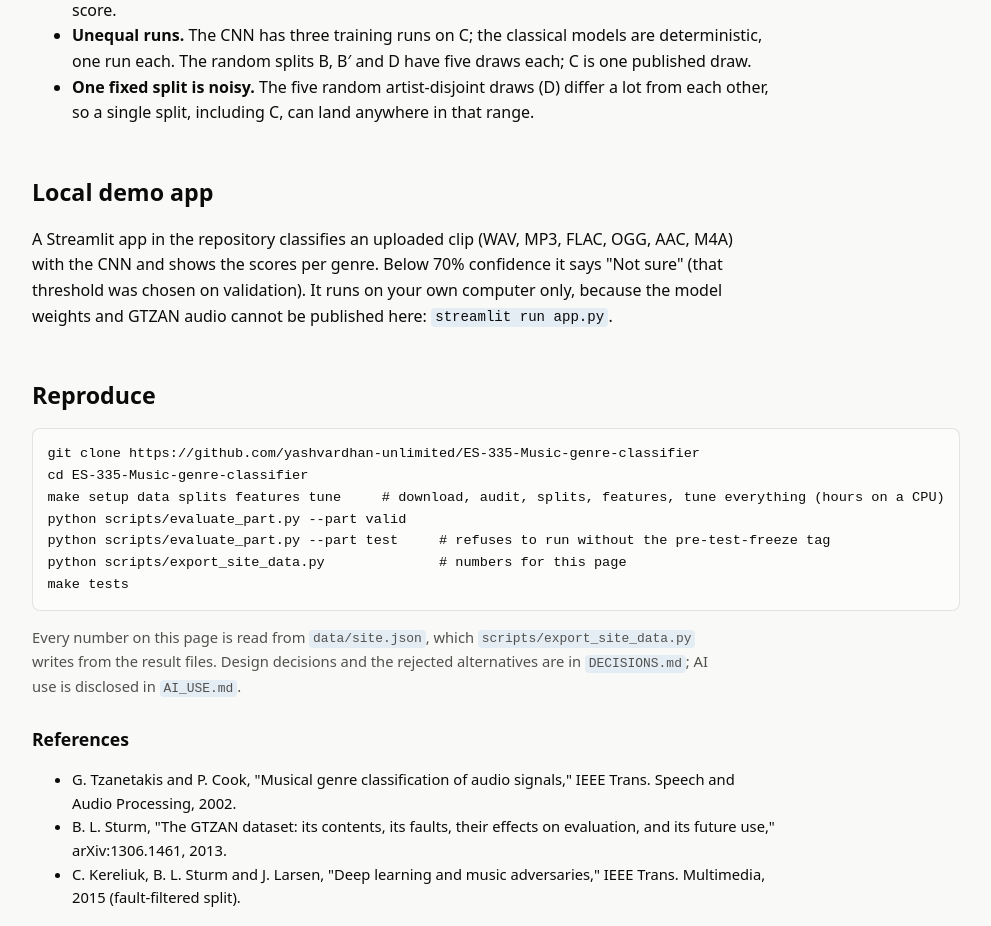
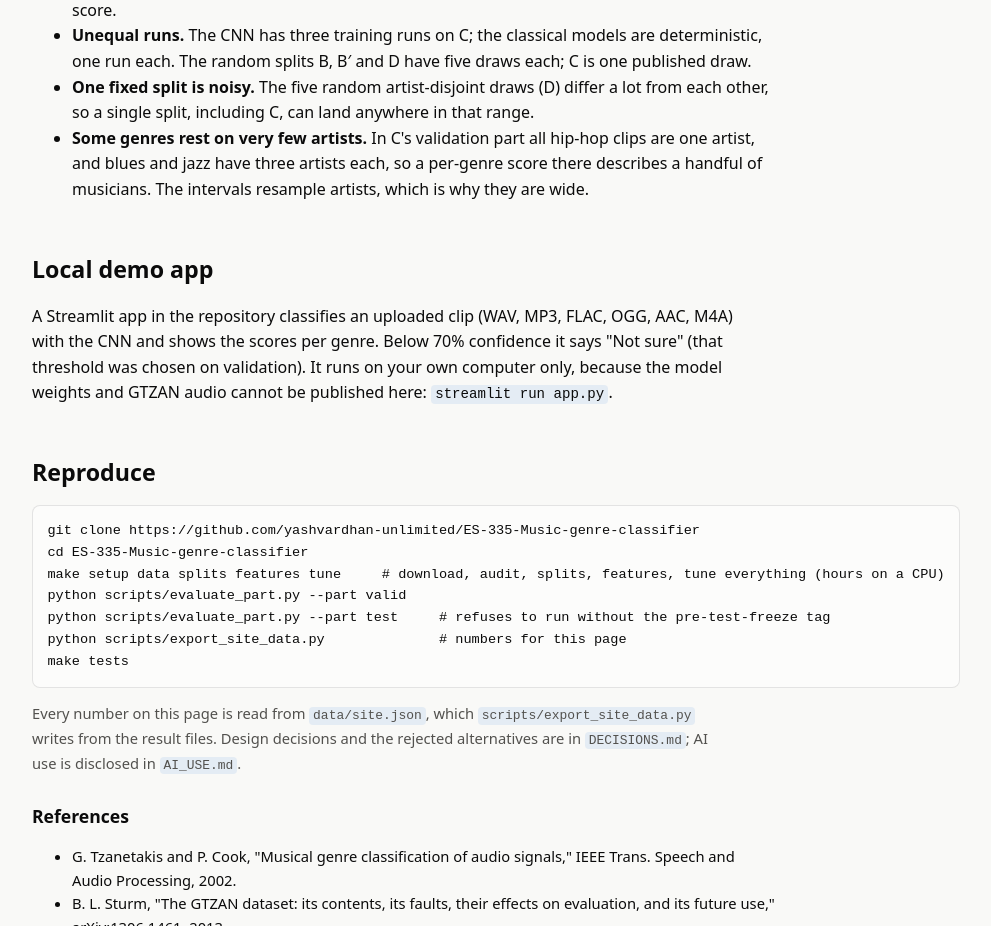
Before and after one commit to yashvardhan-unlimited/ES-335-Music-genre-classifier, a plain HTML site: page docs/index.html in a window 1280 px wide. Shown: the part 4760-5686 px from the top of the page, without its empty margins (144-1135 px from the left). Drawn offline with Linux system fonts and the light colour scheme; no server answers; files whose address does not match are found by name.

Commit message:
site: state that some genres in C rest on one to three artists

```diff
--- a/docs/index.html
+++ b/docs/index.html
@@ -234,6 +234,9 @@ footer { max-width: 60rem; margin: 0 auto; padding: 2rem 16px; color: var(--mute
       one run each. The random splits B, B′ and D have five draws each; C is one published draw.</li>
     <li><strong>One fixed split is noisy.</strong> The five random artist-disjoint draws (D) differ a lot from each
       other, so a single split, including C, can land anywhere in that range.</li>
+    <li><strong>Some genres rest on very few artists.</strong> In C's validation part all hip-hop clips are one
+      artist, and blues and jazz have three artists each, so a per-genre score there describes a handful of
+      musicians. The intervals resample artists, which is why they are wide.</li>
   </ul>
 </section>
 
```
